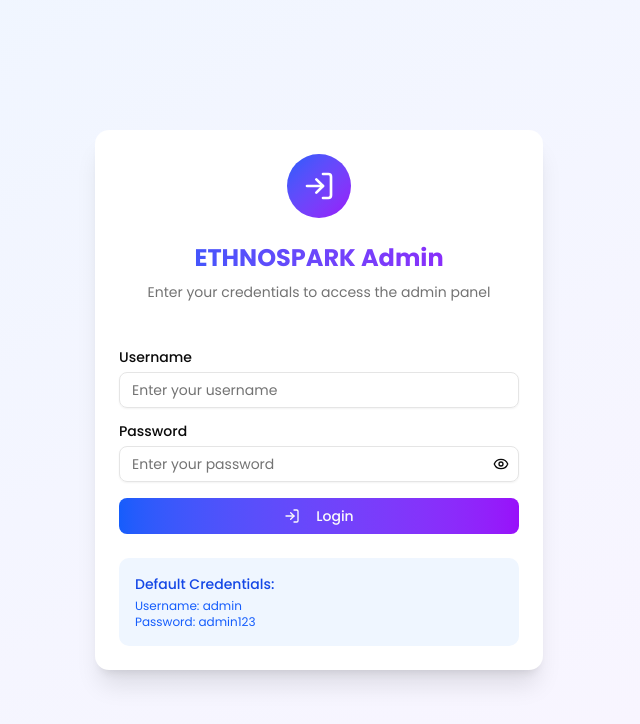
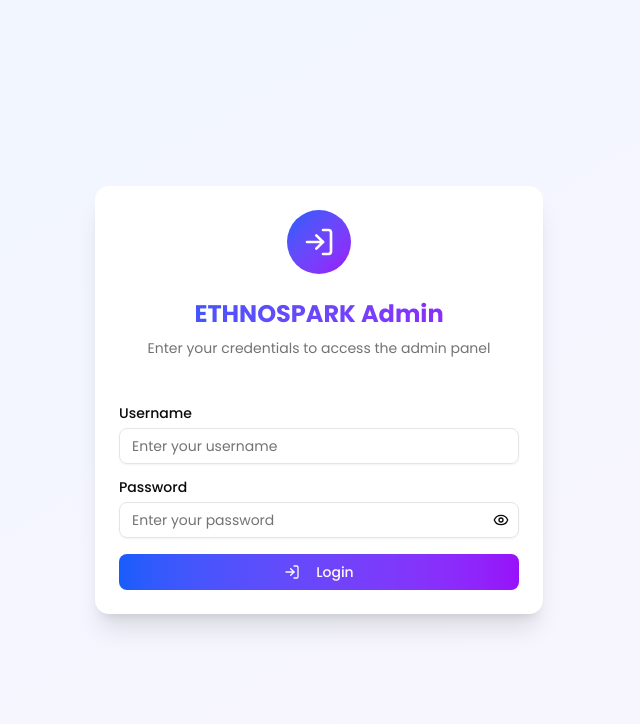
Before and after one commit to muh-habeeb/ehinospark, a Next.js app: page /admin/login in a window 1280 px wide. Shown: the top 724 px of the page, without its empty margins (321-961 px from the left). Built offline with nearby package versions, Linux system fonts and the light colour scheme.

Commit message:
cahnge admin apage default credtial

```diff
--- a/src/app/admin/login/page.tsx
+++ b/src/app/admin/login/page.tsx
@@ -145,11 +145,11 @@
                 </Button>
               </motion.div>
             </form>
-            <div className="mt-6 p-4 bg-blue-50 rounded-lg">
+            {/* <div className="mt-6 p-4 bg-blue-50 rounded-lg">
               <p className="text-sm text-blue-700 font-medium mb-1">Default Credentials:</p>
               <p className="text-xs text-blue-600">Username: admin</p>
               <p className="text-xs text-blue-600">Password: admin123</p>
-            </div>
+            </div> */}
           </CardContent>
         </Card>
       </motion.div>
```
